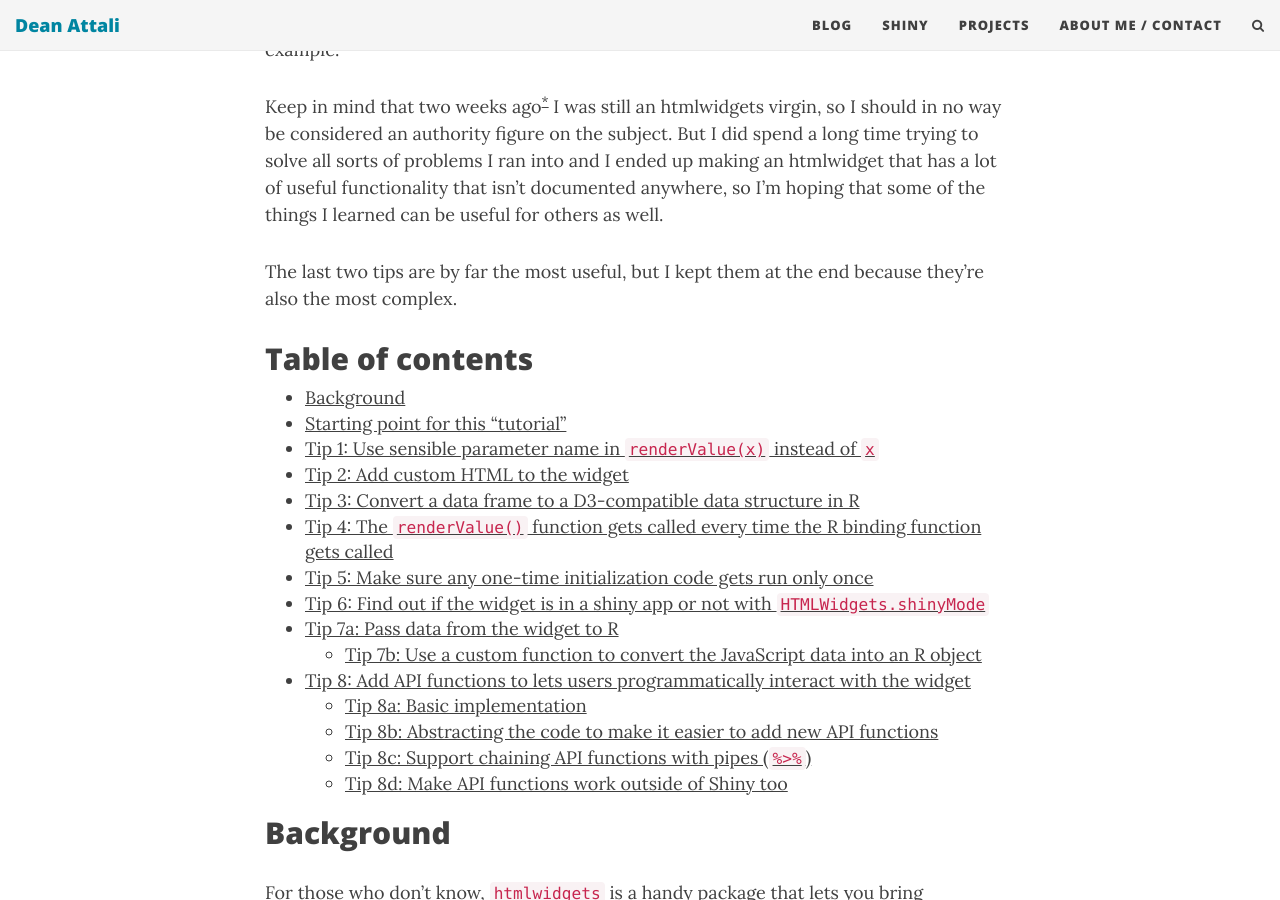
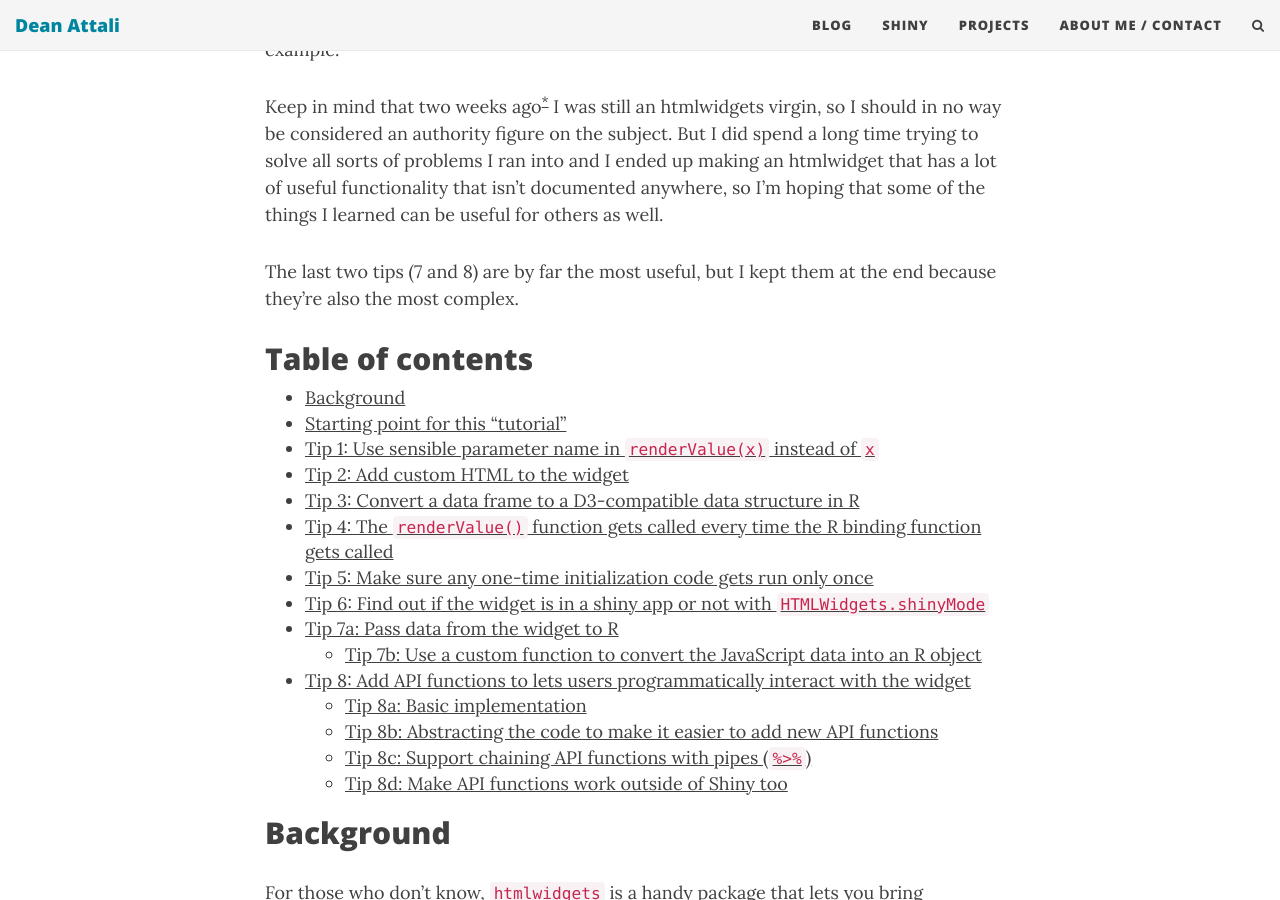
Before and after one commit to daattali/daattali.github.io, a Jekyll site: the page built from _posts/2016-10-18-htmlwidgets-tips.md, in a window 1280 px wide and 900 px high, scrolled down 423 px. Built offline with Jekyll 4.4.1, drawn with Linux system fonts in a browser that asks for light colours; nearby versions of some CDN libraries; comment, search, counter and statistics services are not loaded.

Commit message:
publish htmlwidgets timevisbasic tips

```diff
--- a/timevis.md
+++ b/_posts/2016-10-18-htmlwidgets-tips.md
@@ -2,7 +2,7 @@
 layout: post
 title: "How to write a useful htmlwidgets in R: tips and walk-through a real example"
 tags: [professional, rstats, r, r-bloggers, shiny]
-date: 2016-10-18 11:00:00 -0700
+date: 2016-10-18 11:05:00 -0700
 permalink: /blog/htmlwidgets-tips/
 layout: post
 comments: true
@@ -13,7 +13,7 @@
 
 Keep in mind that two weeks ago<sup><a href="#footnote">*</a></sup> I was still an htmlwidgets virgin, so I should in no way be considered an authority figure on the subject. But I did spend a long time trying to solve all sorts of problems I ran into and I ended up making an htmlwidget that has a lot of useful functionality that isn't documented anywhere, so I'm hoping that some of the things I learned can be useful for others as well.
 
-The last two tips are by far the most useful, but I kept them at the end because they're also the most complex.
+The last two tips (7 and 8) are by far the most useful, but I kept them at the end because they're also the most complex.
 
 ## Table of contents
 
```
